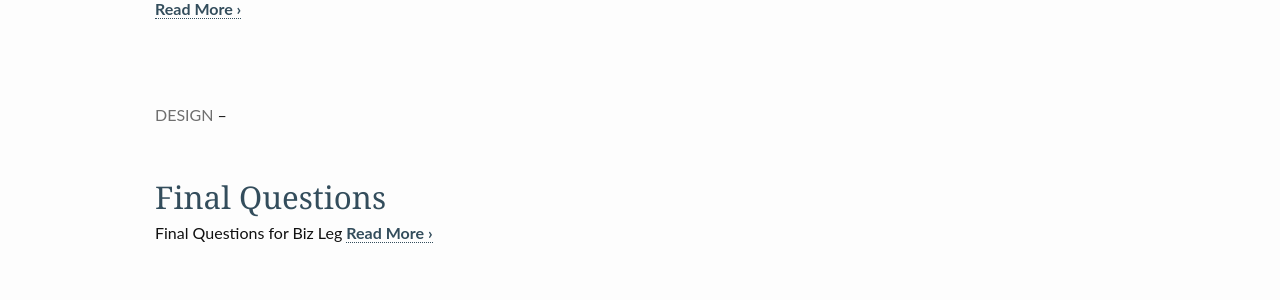
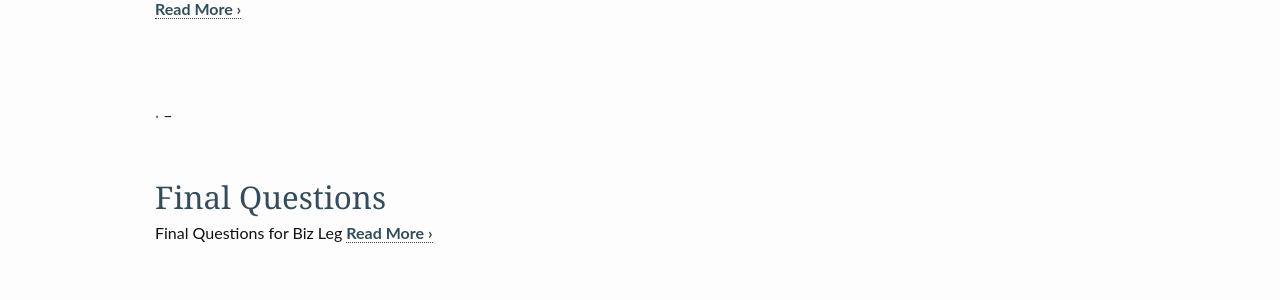
Before and after one commit to Kaffys/Kaffys.github.io, a Jekyll site: the page built from blog/index.html, in a window 1280 px wide. Shown: the part 585-885 px from the top of the page. Built offline with Jekyll 4.4.1, drawn with Linux system fonts in a browser that asks for light colours; the list of posts is cut into pages by our own code.

Commit message:
no message

```diff
--- a/_posts/2015-5-12-finalquestion.md
+++ b/_posts/2015-5-12-finalquestion.md
@@ -7,7 +7,7 @@ header:
 image:
     homepage: brickhack.jpg
 categories:
-    - design
+    -
 comments: true
 show_meta: false
 ---
```
